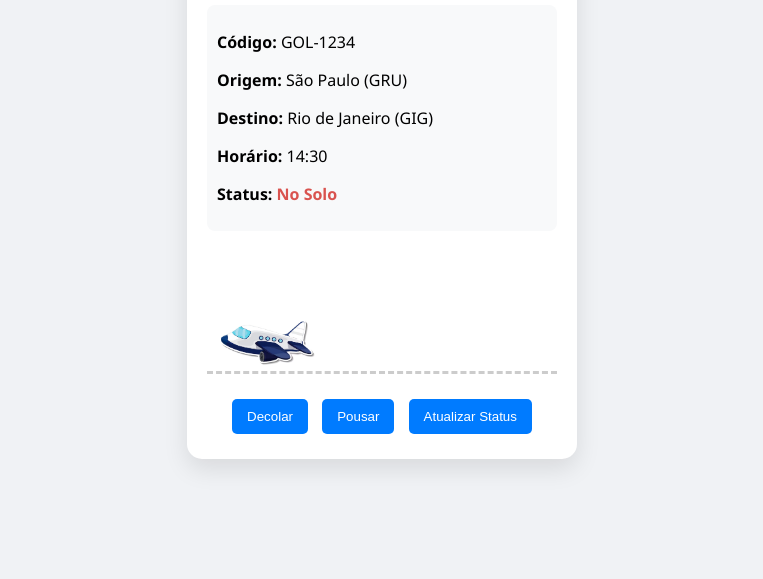
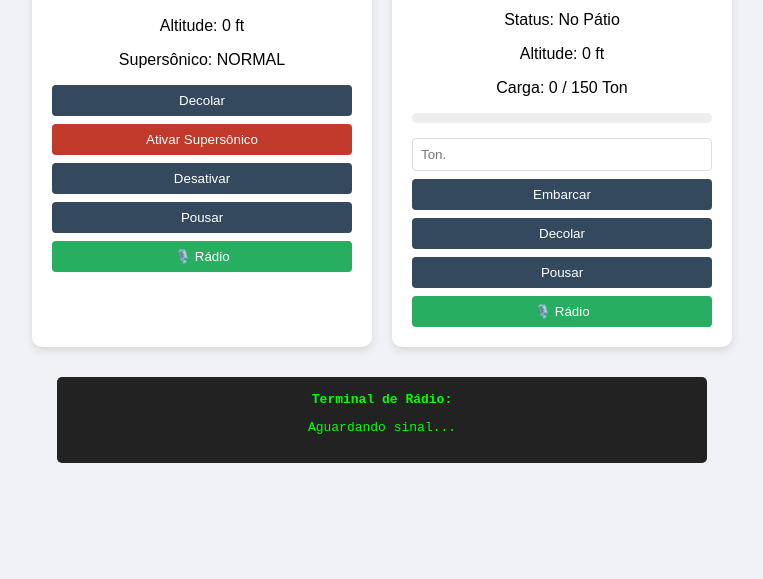
Before and after one commit to otavioges/aeroporto, a plain HTML site: page index.html in a window 1280 px wide. Shown: the part 221-800 px from the top of the page, without its empty margins (258-1021 px from the left). Drawn offline with Linux system fonts and the light colour scheme.

Commit message:
Add files via upload

```diff
--- a/index.html
+++ b/index.html
@@ -2,33 +2,50 @@
 <html lang="pt-br">
 <head>
     <meta charset="UTF-8">
-    <meta name="viewport" content="width=device-width, initial-scale=1.0">
-    <title>Aeroporto Inteligente - T1.A1</title>
+    <title>Aeroporto Smart POO</title>
     <link rel="stylesheet" href="style.css">
 </head>
 <body>
+    <h1>Controle de Aeroporto Inteligente</h1>
 
     <div class="painel">
-        <h1>Painel de Voo</h1>
-
-        <div id="info-voo">
-            <p><strong>Código:</strong> <span id="txt-codigo">---</span></p>
-            <p><strong>Origem:</strong> <span id="txt-origem">---</span></p>
-            <p><strong>Destino:</strong> <span id="txt-destino">---</span></p>
-            <p><strong>Horário:</strong> <span id="txt-horario">---</span></p>
-            <p><strong>Status:</strong> <span id="txt-status" class="no-solo">No Solo</span></p>
+        <!-- SEÇÃO JATO -->
+        <div class="card jato">
+            <h2>Jato Executivo (VIP-777)</h2>
+            <p>Status: <span id="status-jato">No Pátio</span></p>
+            <p>Altitude: <span id="alt-jato">0</span> ft</p>
+            <p>Supersônico: <span id="modo-jato">NORMAL</span></p>
+            <div class="botoes">
+                <button onclick="jatoDecolar()">Decolar</button>
+                <button onclick="jatoAtivarSuper()" class="btn-super">Ativar Supersônico</button>
+                <button onclick="jatoDesativarSuper()">Desativar</button>
+                <button onclick="jatoPousar()">Pousar</button>
+                <button onclick="enviarRadio('jato')" class="btn-radio">🎙️ Rádio</button>
+            </div>
         </div>
 
-        <div class="pista">
-            <!-- Caso não tenha imagem, ele mostrará o texto alt -->
-            <img src="azul.avif" id="aviao" alt="Avião" width="100">
+        <!-- SEÇÃO CARGA -->
+        <div class="card carga">
+            <h2>Voo de Carga (CARGO-100)</h2>
+            <p>Status: <span id="status-carga">No Pátio</span></p>
+            <p>Altitude: <span id="alt-carga">0</span> ft</p>
+            <p>Carga: <span id="carga-atual">0</span> / 150 Ton</p>
+            <div class="progresso-container">
+                <div id="barra-progresso" class="barra"></div>
+            </div>
+            <div class="botoes">
+                <input type="number" id="input-ton" placeholder="Ton.">
+                <button onclick="cargaEmbarcar()">Embarcar</button>
+                <button onclick="cargaDecolar()">Decolar</button>
+                <button onclick="cargaPousar()">Pousar</button>
+                <button onclick="enviarRadio('carga')" class="btn-radio">🎙️ Rádio</button>
+            </div>
         </div>
+    </div>
 
-        <div class="controles">
-            <button onclick="meuVoo.decolar()">Decolar</button>
-            <button onclick="meuVoo.pousar()">Pousar</button>
-            <button onclick="meuVoo.atualizarStatus('Embarque Próximo')">Atualizar Status</button>
-        </div>
+    <div class="radio-display">
+        <strong>Terminal de Rádio:</strong>
+        <p id="msg-torre">Aguardando sinal...</p>
     </div>
 
     <script src="script.js"></script>
--- a/script.js
+++ b/script.js
@@ -1,65 +1,140 @@
-// Definindo a Classe Voo
+// --- CLASSE MÃE (PAI) ---
 class Voo {
-    constructor(codigo, origem, destino, horario) {
-        // Atributos (características)
+    constructor(codigo, origem, destino) {
         this.codigo = codigo;
         this.origem = origem;
         this.destino = destino;
-        this.horario = horario;
-        this.status = "No Solo";
+        this.status = "No Pátio";
+        this.altitude = 0;
     }
 
-    // Método para atualizar as informações na tela (DOM)
-    atualizarPainel() {
-        document.getElementById("txt-codigo").innerText = this.codigo;
-        document.getElementById("txt-origem").innerText = this.origem;
-        document.getElementById("txt-destino").innerText = this.destino;
-        document.getElementById("txt-horario").innerText = this.horario;
+    decolar() {
+        if (this.status === "No Pátio") {
+            this.status = "Em Voo";
+            this.altitude = 10000;
+            return `Voo ${this.codigo} autorizado! Decolagem concluída.`;
+        }
+        return "O avião já está voando!";
+    }
 
-        const statusElemento = document.getElementById("txt-status");
-        statusElemento.innerText = this.status;
+    pousar() {
+        if (this.status === "Em Voo" || this.status === "Supersônico") {
+            this.status = "Pousado";
+            this.altitude = 0;
+            return `Voo ${this.codigo} pousou com sucesso.`;
+        }
+        return "O avião não está em voo.";
+    }
 
-        // Lógica de cores baseada no status
-        if (this.status === "Em Voo") {
-            statusElemento.className = "em-voo";
-        } else {
-            statusElemento.className = "no-solo";
+    comunicarTorre() {
+        return `Torre, aqui é o voo ${this.codigo}. Solicito coordenadas.`;
     }
 }
 
-    // Método para Decolar
-    decolar() {
-        if (this.status !== "Em Voo") {
+// --- SUBCLASSE: JATO EXECUTIVO ---
+class JatoExecutivo extends Voo {
+    constructor(codigo, origem, destino) {
+        super(codigo, origem, destino);
+        this.modoSupersonico = false;
+    }
+
+    ativarSupersonico() {
+        if (this.status === "Em Voo") {
+            this.modoSupersonico = true;
+            this.status = "Supersônico";
+            this.altitude = 50000;
+            return "MODO SUPERSÔNICO ATIVADO! Quebrando a barreira do som.";
+        }
+        return "Atenção: Decole antes de ativar o modo supersônico!";
+    }
+
+    desativarSupersonico() {
+        if (this.modoSupersonico) {
+            this.modoSupersonico = false;
             this.status = "Em Voo";
-            console.log(`Voo ${this.codigo} decolou com sucesso!`);
+            this.altitude = 10000;
+            return "Retornando à velocidade subsônica.";
+        }
+        return "O modo supersônico já está desligado.";
+    }
 
-            // Alterando o visual do avião
-            document.getElementById("aviao").classList.add("decolando");
-            this.atualizarPainel();
+    // Polimorfismo
+    comunicarTorre() {
+        return `[VIP] Torre, aqui é o Jato ${this.codigo}. Prioridade de pouso imediata!`;
     }
 }
 
-    // Método para Pousar
-    pousar() {
-        this.status = "No Solo";
-        console.log(`Voo ${this.codigo} pousou com sucesso.`);
-
-        // Retornando o avião à posição original
-        document.getElementById("aviao").classList.remove("decolando");
-        this.atualizarPainel();
+// --- SUBCLASSE: VOO DE CARGA ---
+class VooCarga extends Voo {
+    constructor(codigo, origem, destino, capacidadeMaxima) {
+        super(codigo, origem, destino);
+        this.capacidadeMaxima = capacidadeMaxima;
+        this.cargaAtual = 0;
     }
 
-    // Novo Método sugerido pelo professor
-    atualizarStatus(novoStatus) {
-        this.status = novoStatus;
-        console.log(`Status do voo ${this.codigo} alterado para: ${novoStatus}`);
-        this.atualizarPainel();
+    embarcarCarga(toneladas) {
+        if (this.status !== "No Pátio") {
+            return "Erro: Não é possível carregar um avião que já decolou!";
+        }
+        if (this.cargaAtual + toneladas <= this.capacidadeMaxima) {
+            this.cargaAtual += toneladas;
+            return `Sucesso: ${toneladas}t embarcadas. Total: ${this.cargaAtual}t.`;
+        }
+        return `ERRO: Peso excedido! Limite restante: ${this.capacidadeMaxima - this.cargaAtual}t.`;
+    }
+
+    // Polimorfismo
+    comunicarTorre() {
+        return `[CARGA] Torre, cargueiro ${this.codigo} transportando ${this.cargaAtual}t. Solicito rota estável.`;
     }
 }
 
-// Criando o objeto (Instanciando a classe)
-// Aqui você pode modificar os valores iniciais
-const meuVoo = new Voo("GOL-1234", "São Paulo (GRU)", "Rio de Janeiro (GIG)", "14:30");
+// --- INICIALIZAÇÃO DOS OBJETOS ---
+const meuJato = new JatoExecutivo("VIP-777", "Paris", "New York");
+const meuCargueiro = new VooCarga("CARGO-100", "Manaus", "São Paulo", 150);
 
-// Inicializa o painel com os dados do objeto
-meuVoo.atualizarPainel();
+// --- FUNÇÕES DE INTERAÇÃO COM A TELA (DOM) ---
+
+function atualizarInterfaceJato(msg) {
+    document.getElementById('status-jato').innerText = meuJato.status;
+    document.getElementById('alt-jato').innerText = meuJato.altitude;
+    document.getElementById('modo-jato').innerText = meuJato.modoSupersonico ? "ATIVADO" : "NORMAL";
+    if(msg) document.getElementById('msg-torre').innerText = msg;
+}
+
+function atualizarInterfaceCarga(msg) {
+    document.getElementById('status-carga').innerText = meuCargueiro.status;
+    document.getElementById('alt-carga').innerText = meuCargueiro.altitude;
+    document.getElementById('carga-atual').innerText = meuCargueiro.cargaAtual;
+
+    // Atualiza a barra de progresso visual
+    const porc = (meuCargueiro.cargaAtual / meuCargueiro.capacidadeMaxima) * 100;
+    document.getElementById('barra-progresso').style.width = porc + "%";
+
+    if(msg) document.getElementById('msg-torre').innerText = msg;
+}
+
+// Eventos do Jato
+function jatoDecolar() { atualizarInterfaceJato(meuJato.decolar()); }
+function jatoAtivarSuper() { atualizarInterfaceJato(meuJato.ativarSupersonico()); }
+function jatoDesativarSuper() { atualizarInterfaceJato(meuJato.desativarSupersonico()); }
+function jatoPousar() { atualizarInterfaceJato(meuJato.pousar()); }
+
+// Eventos da Carga
+function cargaDecolar() { atualizarInterfaceCarga(meuCargueiro.decolar()); }
+function cargaPousar() { atualizarInterfaceCarga(meuCargueiro.pousar()); }
+function cargaEmbarcar() {
+    const input = document.getElementById('input-ton');
+    const peso = parseFloat(input.value);
+    if (!isNaN(peso)) {
+        const resultado = meuCargueiro.embarcarCarga(peso);
+        atualizarInterfaceCarga(resultado);
+        input.value = "";
+    }
+}
+
+// Função Universal de Rádio (Polimorfismo em ação)
+function enviarRadio(tipo) {
+    const objeto = (tipo === 'jato') ? meuJato : meuCargueiro;
+    document.getElementById('msg-torre').innerText = objeto.comunicarTorre();
+}
--- a/style.css
+++ b/style.css
@@ -1,65 +1,36 @@
-body {
-    font-family: 'Segoe UI', Tahoma, Geneva, Verdana, sans-serif;
-    background-color: #f0f2f5;
-    display: flex;
-    justify-content: center;
-    align-items: center;
-    height: 100vh;
-    margin: 0;
+body { font-family: sans-serif; background: #f0f2f5; padding: 20px; text-align: center; }
+.painel { display: flex; justify-content: center; gap: 20px; flex-wrap: wrap; }
+
+.card {
+    background: white;
+    border-radius: 10px;
+    padding: 20px;
+    width: 300px;
+    box-shadow: 0 4px 8px rgba(0,0,0,0.1);
+    border-top: 8px solid #ccc;
 }
 
-.painel {
-    background: white;
-    padding: 20px;
-    border-radius: 15px;
-    box-shadow: 0 10px 25px rgba(0,0,0,0.1);
-    text-align: center;
-    width: 350px;
+.jato { border-top-color: #d4af37; } /* Dourado */
+.carga { border-top-color: #e67e22; } /* Laranja */
+
+.botoes { display: flex; flex-direction: column; gap: 8px; margin-top: 15px; }
+button { padding: 8px; cursor: pointer; border: none; border-radius: 4px; background: #34495e; color: white; }
+button:hover { opacity: 0.9; }
+
+.btn-super { background: #c0392b; }
+.btn-radio { background: #27ae60; }
+
+.progresso-container { background: #eee; width: 100%; height: 10px; border-radius: 5px; margin: 10px 0; overflow: hidden; }
+.barra { background: #27ae60; height: 100%; width: 0%; transition: width 0.3s; }
+
+.radio-display {
+    margin: 30px auto;
+    max-width: 620px;
+    background: #222;
+    color: #00ff00;
+    padding: 15px;
+    border-radius: 5px;
+    font-family: monospace;
 }
 
-#info-voo {
-    text-align: left;
-    background: #f8f9fa;
-    padding: 10px;
-    border-radius: 8px;
-    margin-bottom: 20px;
-}
-
-.pista {
-    height: 120px;
-    border-bottom: 3px dashed #ccc;
-    margin-bottom: 20px;
-    position: relative;
-    overflow: hidden;
-}
-
-#aviao {
-    transition: all 1s ease-in-out;
-    position: absolute;
-    bottom: 5px;
-    left: 10px;
-}
-
-/* Classes de Estado */
-.no-solo { color: #d9534f; font-weight: bold; }
-.em-voo { color: #5cb85c; font-weight: bold; }
-
-/* Animação de Decolagem */
-.decolando {
-    transform: translate(200px, -50px) rotate(-15deg);
-}
-
-button {
-    padding: 10px 15px;
-    margin: 5px;
-    cursor: pointer;
-    border: none;
-    border-radius: 5px;
-    background: #007bff;
-    color: white;
-    transition: 0.3s;
-}
-
-button:hover {
-    background: #0056b3;
-}
+input { padding: 8px; border: 1px solid #ddd; border-radius: 4px; }
```
Lines whose indentation alone changed are shown as unchanged.
